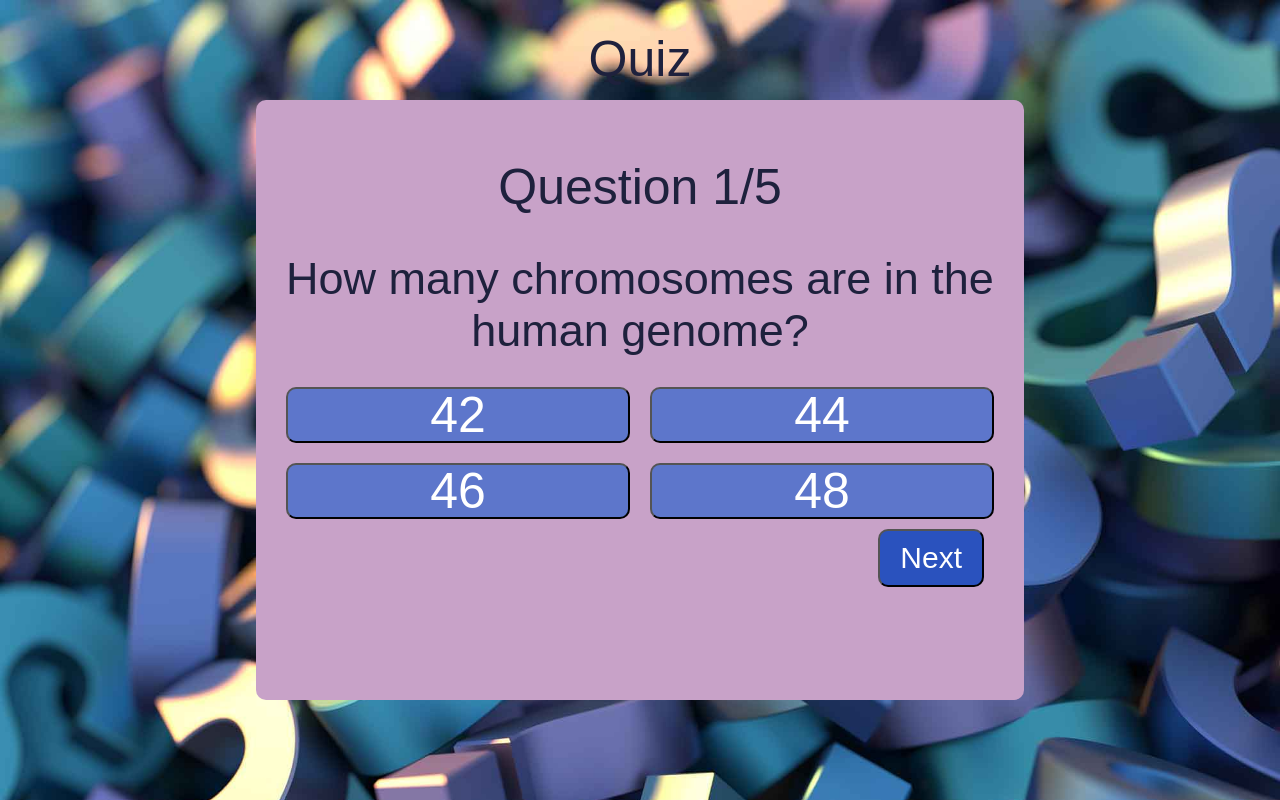
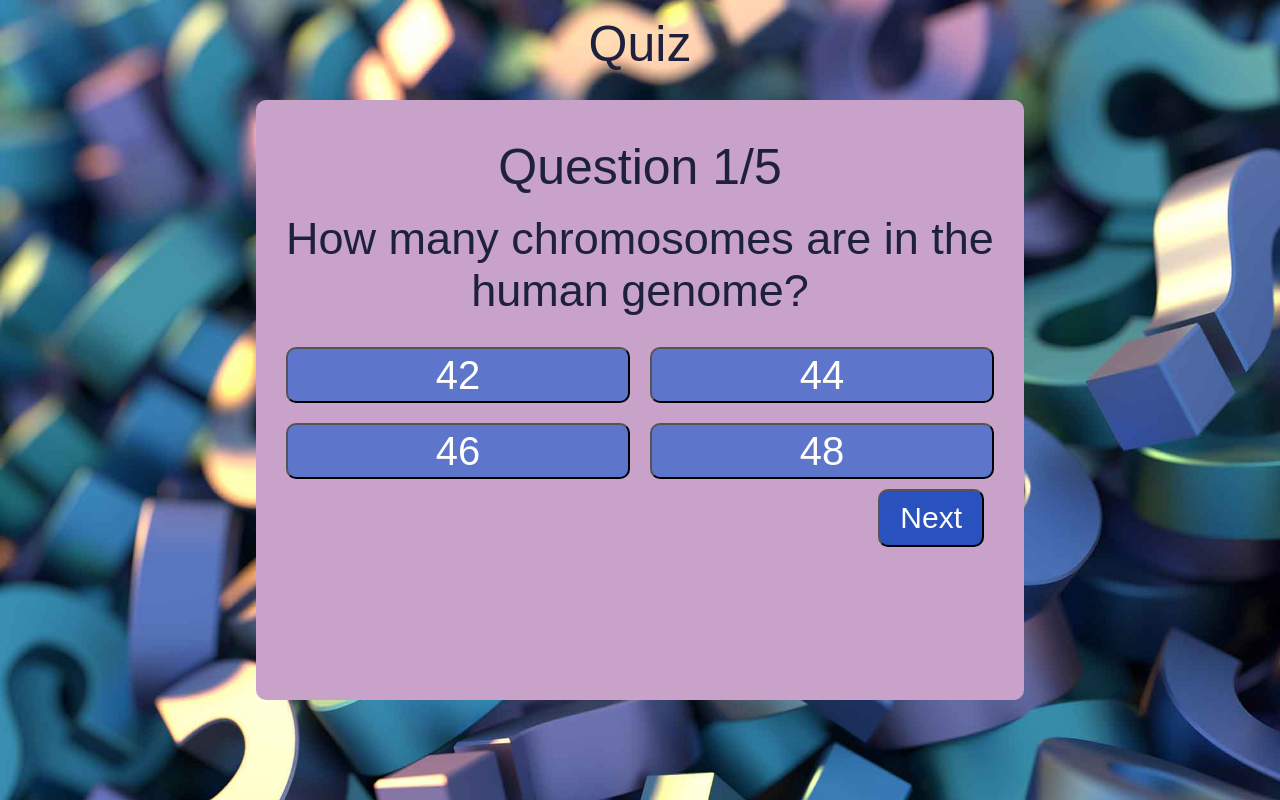
Before and after one commit to AnankoAlesya/Quiz, a plain HTML site: page index.html in a window 1280 px wide. Drawn offline with Linux system fonts and the light colour scheme; a web font is replaced by a local one.

Commit message:
Вынесла в константы цвета, отступы, размеры текста

```diff
--- a/styles.css
+++ b/styles.css
@@ -1,23 +1,39 @@
+:root{
+  --night-blue:#1E213D;
+  --lilaс:#C8A2C8;
+  --indigo:#5D76CB;
+  --blue_azure:#2A52BE;
+  --white:#FFFFFF;
+  --margin-small: 10px;
+  --margin-medium: 20px;
+  --padding-small: 10px;
+  --padding-medium: 20px;
+  --button-border-radius:10px;
+  --titles-text-size:50px;
+  --questions-text-size:45px;
+  --answers-text-size:40px;
+  --next-text-size:30px;
+}
 *{
     font-family: "Fira Sans Condensed", sans-serif;
   font-weight: 100;
-  font-size: 50px;
   font-style: normal;
-  color:#1E213D;
+  color: var(--night-blue);
 }
 h1{
     display: flex;
     align-items: center;
     justify-content: center;
-    height: 50px;
+    font-size: var(--titles-text-size);
+    height: 20px;
 }
 
 h2{
     display: flex;
     align-items: center;
     justify-content: center;
-    height: 50px;
-    font-size: 50px;
+    font-size: var(--titles-text-size);
+    height: 10px;
 }
 
 
@@ -33,11 +49,11 @@ body {
     transform: translate(-50%, -50%);
     width: 60%;
     height: 75%;
-    background-color: #C8A2C8;
-    border-radius: 10px;
+    background-color: var(--lilaс);
+    border-radius: var(--button-border-radius);
     flex-direction: column;
     justify-content: space-between;
-    padding: 20px;
+    padding: var(--padding-medium);
     box-sizing: border-box;
   }
 
@@ -48,8 +64,8 @@ body {
   }
 
   .question {
-    font-size: 45px;
-    margin-bottom: 20px;
+    font-size: var(--questions-text-size);
+    margin-bottom: var(--margin-medium);
     width: 100%;
     text-align: center;
   }
@@ -58,12 +74,13 @@ body {
     box-sizing: border-box;
     width: calc(50% - 20px);
     height: 15%;
-    background-color: #5D76CB;
-    color: white;
+    background-color: var(--indigo);
+    color: var(--white);
+    font-size: var(--answers-text-size);
     text-align: center;
     line-height: 50px;
-    margin: 10px;
-    border-radius: 10px;
+    margin: var(--margin-small);
+    border-radius: var(--button-border-radius);
   }
 
   .next-button-container {
@@ -72,10 +89,10 @@ body {
 }
 
   .next_button{
-    border-radius: 10px;
-    background-color:   #2A52BE;
-    color: white;
-    padding: 10px 20px;
-    font-size: 30px;
-    margin-right: 20px;
+    border-radius: var(--button-border-radius);
+    background-color: var(--blue_azure);
+    color: var(--white);
+    padding: var(--padding-small) var(--padding-medium);
+    font-size: var(--next-text-size);
+    margin-right: var(--margin-medium);
   }
```
